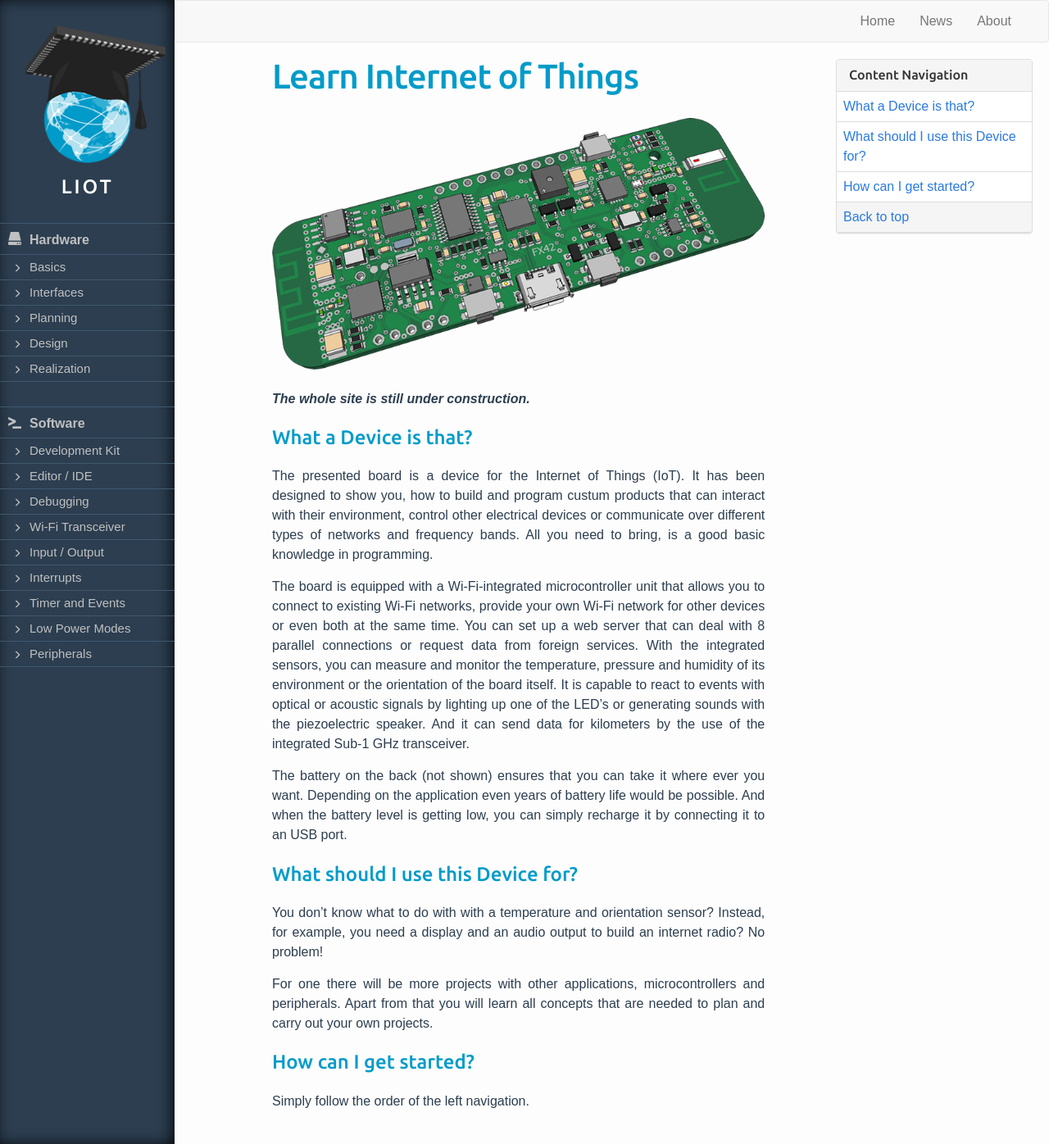
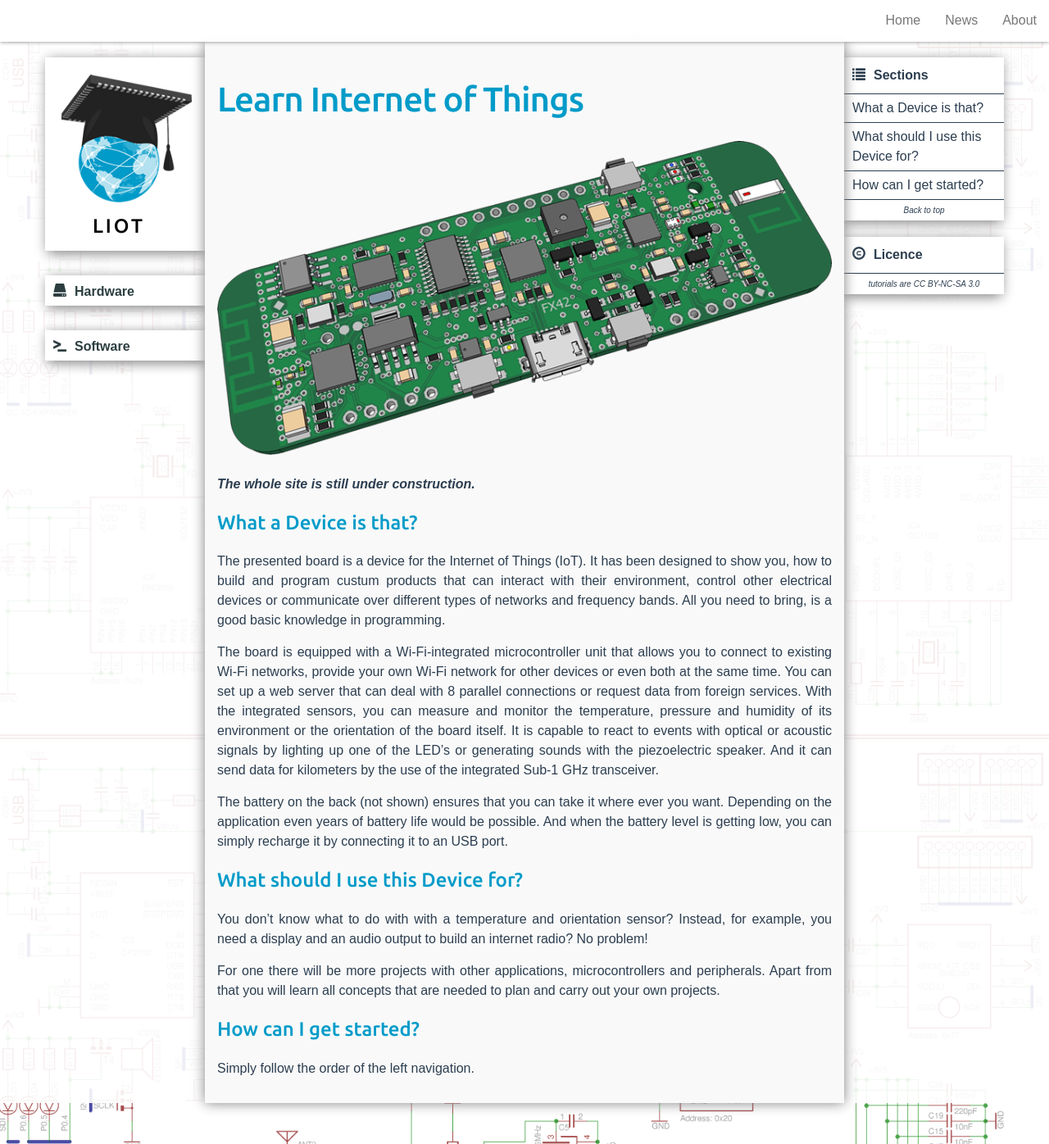
Before and after one commit to learn-internet-of-things/learn-internet-of-things.github.io, a Jekyll site: the page built from index.md, in a window 1280 px wide and 1396 px high. Shown: the whole window at 82% size. Built offline with Jekyll 4.4.1, drawn with Linux system fonts in a browser that asks for light colours; nearby versions of some CDN libraries.

Commit message:
#6 playing with the layout
new complete different layout

```diff
--- a/_includes/header.html
+++ b/_includes/header.html
@@ -1,8 +1,8 @@
-<header class="sidebar-header" role="banner">
+<div class="sidebar-header" role="banner">
   <a href="/">
     <img src="/media/liot.png">
   </a>
   <h3 class="title">
     <a href="/">liot</a>
   </h3>
-</header>
+</div>
--- a/_includes/topbar-nav.html
+++ b/_includes/topbar-nav.html
@@ -1,4 +1,4 @@
-<nav class="col-sm-10 col-sm-offset-2 navbar navbar-default">
+<nav class="navbar navbar-default navbar-fixed-top">
     <div class="container-fluid">
         <div class="navbar-header visible-xs-block">
             <button type="button" class="navbar-toggle collapsed" data-toggle="collapse" data-target="#top-nav-collapse" aria-expanded="false">
--- a/_layouts/default.html
+++ b/_layouts/default.html
@@ -1,50 +1,46 @@
 <!DOCTYPE html>
 <html>
-
     {% include head.html %}
 
-  <body data-spy="scroll" data-target="#data-spy" data-offset="20">
+    <body data-spy="scroll" data-target="#data-spy" data-offset="200">
+        <div id="white-bg-dimmer"></div>
+        <div class="container" id="content-container">
+            {% include topbar-nav.html %}
             <div id="#top"></div>
 
-    <div class="col-sm-2 hidden-xs sidebar" style="min-height: 100%;">
+            <div class="row">
+                <div class="col-sm-2 hidden-xs sidebar">
+                    <div id="affix-helper"></div>
+                    <div data-spy="affix" id="sidebar-affix">
                         {% include header.html %}
-
                         {% include sidebar-nav.html %}
                     </div>
+                </div>
 
-    {% include topbar-nav.html %}
+                <div id="content" class="col-sm-8">
+                    {{ content }}
+                </div>
 
-    <div id="content" class="col-sm-10 col-sm-offset-2">
-        <div data-spy="affix" data-offset-top="60" id="sliding-content-nav" class="panel panel-default visible-lg-block">
-            <div class="panel-heading"><h3 class="panel-title">Content Navigation</h3></div>
-            <div class="panel-body" id="data-spy">
+                <div class="col-sm-2" style="padding: 0px;">
+                    <!-- scroll-spy -->
+                    <div data-spy="affix">
+                        <div id="sliding-content-nav" class="visible-lg-block">
+                            <div class="title"><span class="glyphicon glyphicon-list"></span>Sections</div>
+                            <div class="" id="data-spy">
                                 <ul id="scrollSpyList" class="nav" role="tablist">
                                 </ul>
                             </div>
-            <div class="panel-footer"><a href="#top">Back to top</a></div>
+                            <div class="to-top"><a href="#top">Back to top</a></div>
                         </div>
 
-
-        {{ content }}
-    </div>
-
-    <!--
-    <div class="container">
-      <div class="page-content">
-        <div class="row">
-          <div class="col-md-3">
-          </div>
-          <div class="col-md-9">
-            <div class="wrapper">
+                        <div id="sliding-content-nav" class="visible-lg-block">
+                            <div class="title"><span class="glyphicon glyphicon-copyright-mark"></span>Licence</div>
+                            <div class="to-top"><a href="https://creativecommons.org/licenses/by-nc-sa/3.0/">tutorials are CC BY-NC-SA 3.0</a></div>
                         </div>
                     </div>
                 </div>
             </div>
+            <!-- {% include footer.html %} -->
         </div>
-    -->
-
-    <!-- {% include footer.html %} -->
-
     </body>
-
 </html>
--- a/_sass/_base.scss
+++ b/_sass/_base.scss
@@ -16,7 +16,6 @@ dl, dd, ol, ul, figure {
 body {
     font: $base-font-weight #{$base-font-size}/#{$base-line-height} $base-font-family;
     color: $text-color;
-    background-color: $background-color;
     -webkit-text-size-adjust: 100%;
     -webkit-font-feature-settings: "kern" 1;
     -moz-font-feature-settings: "kern" 1;
@@ -211,44 +210,58 @@ table {
     max-height: 40em;
 }
 
-body {
+#content {
     position: relative;
+    background: #F9F9F9;
+    padding-top: 50px;
+    min-height: 100%;
+    box-shadow: 0 0 15px gray;
+    z-index: 10;
 }
 
-#content {
-    position: relative;
+#sidebar-affix {
+    margin-top: 20px;
+}
+
+.affix {
+    width: 200px;
 }
 
 #sliding-content-nav {
-    position: absolute;
-    width: 15em;
-    right: 20px;
-    top: 0;
+    border-left: none;
+    background: white;
+    margin-top: 20px;
+    box-shadow: -3px 3px 15px gray;
 
-    .panel-body, .panel-body * {
-        margin: 0px;
-        padding: 0px;
+    .title {
+        padding: 10px 0px;
+        font-weight: bold;
+        span {
+            padding: 0 10px;
+        }
     }
 
-    ul li a, .panel-footer {
-        padding: 6px 8px !important;
-        border-bottom: 1px solid #ddd;
+    a {
+        padding: 5px 10px;
+        border-top: 1px solid #2C3E50;
+        display: block;
+        color: #2C3E50;
     }
 
-    ul li:last-child a {
-        border-bottom: none !important;
+    .to-top a {
+        font-style: italic;
+        text-align: center;
+        font-size: 10px;
+    }
+
+    ul {
+        margin: 0px;
     }
 
     ul .active a {
-        background: #2c3e50;
-        color: white;
+        background: #2C3E50;
+        color: silver;
     }
-}
-
-.affix {
-    position: fixed !important;
-    top: 20px !important;
-    right: 20px !important;
 }
 
 h2 .anchorLink {
@@ -262,3 +275,13 @@ h2 .anchorLink {
 h2:hover .anchorLink {
     opacity: 1;
 }
+
+.navbar {
+    margin-bottom: 0px;
+}
+
+.navbar-default {
+    border-color: transparent;
+    background-color: rgba(255, 255, 255, 0.95);
+    box-shadow: 0 0 5px gray;
+}
--- a/_sass/_layout.scss
+++ b/_sass/_layout.scss
@@ -251,6 +251,10 @@
     }
 }
 
+html, body {
+    margin: 0px;
+    padding: 0px;
+}
 
 body{
     color: #2c3e50;
@@ -258,22 +262,42 @@ body{
     font-size: 16px;
     font-weight: 400;
     line-height: 1.5;
+    background: url(/media/liot-esp8266-evn-sch.png) no-repeat;
+    background-size: cover;
+    background-attachment: fixed;
+    z-index: 0;
+    padding-top: 50px;
+    position: relative;
 }
 
-.sidebar {
-    position: fixed;
+#white-bg-dimmer {
+    position: absolute;
     top: 0px;
-    padding-top: 2%;
-    background-color: #2c3e50;
-    color: #fff;
-    box-shadow: inset -4px 0px 20px -3px black;
+    left: 0px;
+    right: 0px;
+    bottom: 0px;
+    background: rgba(255, 255, 255, .9);
+}
+
+#main-container {
+    z-index: 1;
+    background: rgba(255, 255, 255, 0.9);
+    height: 100%;
+    overflow: scroll;
 }
 
 .sidebar-header {
     text-align: center;
     margin-bottom: 10px;
-    padding: 30px 10px 0px 10px;
+    border-right: none;
+    background: white;
+    margin-top: 0;
+    padding-top: 20px;
+    padding-right: 15px;
+    padding-bottom: 1px;
+    box-shadow: 3px 3px 15px gray;
 }
+
 .sidebar-header .title{
     padding-top: 15px;
     letter-spacing: 3px;
@@ -282,7 +306,7 @@ body{
 
 .sidebar-header .title a{
     text-decoration: none;
-    color: #fff;
+    color: black;
 }
 
 .sidebar li {
@@ -302,7 +326,6 @@ body{
 
     .nav-section {
         margin-top: 30px;
-        border-top: 1px solid #42586E;
 
         .nav-section-header {
             a {
@@ -310,30 +333,41 @@ body{
                 padding: 8px 10px 5px 0px;
                 font-weight: bold;
                 color: silver;
-                border-bottom: 1px solid #42586E;
+                border-right: none;
+                background: white;
+                color: #2c3e40;
+                box-shadow: 3px 3px 15px gray;
+                z-index: 4;
 
                 span {
                     padding: 0px 10px;
                 }
             }
             a:hover {
-                background: #2a3847;
+                background: #2c3e40;
+                color: silver;
             }
         }
 
         .nav-section-links {
+            box-shadow: 3px 3px 15px gray;
             padding: 0;
             margin: 0;
+            margin-left: 20px;
+            z-index: 5;
 
             li {
-
                 a {
                     display: block;
-                    color: silver;
-                    border-bottom: 1px solid #42586E;
+                    color: #2a3847;
                     font-size: 15px;
                     line-height: 30px;
                     text-indent: 3px;
+                    background: white;
+
+                    overflow: hidden;
+                    height: 0px;
+                    transition: height 0.5s;
 
                     span {
                         padding: 0px 10px;
@@ -342,9 +376,14 @@ body{
                 }
                 a:hover {
                     background: #2a3847;
+                    color: silver;
                 }
             }
         }
+    }
+
+    .nav-section:hover .nav-section-links a {
+        height: 30px;
     }
 }
 
@@ -415,8 +454,6 @@ article .share .gplus:hover {
 }
 
 article{
-    padding: 0 32% 0 10%;
-    margin-bottom: 40px;
     text-align: justify;
 }
 
--- a/assets/js/home.js
+++ b/assets/js/home.js
@@ -11,6 +11,11 @@
     });
 
     $('map').imageMapResize();
+
+    $(".affix").width($("#affix-helper").width());
+    $(window).resize(function() {
+        $(".affix").width($("#affix-helper").width());
+    });
 });
 
 function loadHeadingsIntoScrollSpy() {
```
Also changed, not shown: media/bg-technical.jpg (added). Lines whose indentation alone changed are shown as unchanged.
